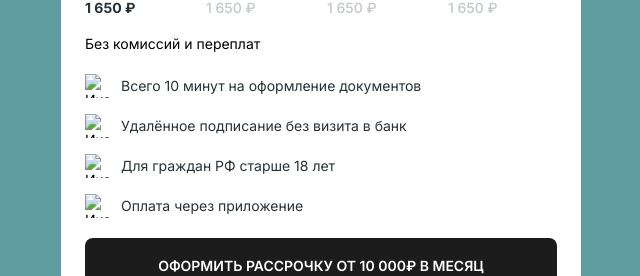
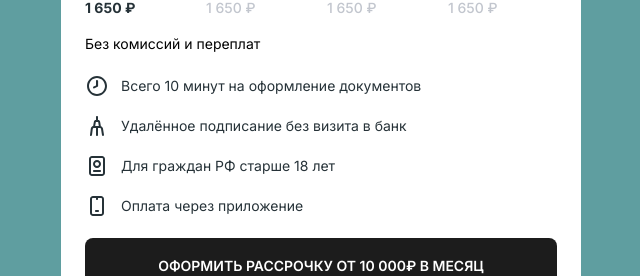
Before and after one commit to DavePHC/wiget, a plain HTML site: page index.html in a window 1280 px wide. Shown: the part 550-826 px from the top of the page, without its empty margins (319-959 px from the left). Drawn offline with Linux system fonts and the light colour scheme; the site is published under a folder, as on GitHub Pages, so addresses that start at the root find nothing.

Commit message:
Update index.html

```diff
--- a/index.html
+++ b/index.html
@@ -97,19 +97,19 @@
 
             <ul class="rb-wiget-block__list">
                 <li class="rb-wiget-block__list-item">
-                    <img width="24" height="24" src="/images/icons/clock.svg" alt="Иконка часов">
+                    <img width="24" height="24" src="images/icons/clock.svg" alt="Иконка часов">
                     <p>Всего 10 минут на оформление документов</p>
                 </li>
                 <li class="rb-wiget-block__list-item">
-                    <img width="24" height="24" src="/images/icons/pen.svg" alt="Иконка ручки">
+                    <img width="24" height="24" src="images/icons/pen.svg" alt="Иконка ручки">
                     <p>Удалённое подписание без визита в банк</p>
                 </li>
                 <li class="rb-wiget-block__list-item">
-                    <img width="24" height="24" src="/images/icons/passport.svg" alt="Иконка паспорта">
+                    <img width="24" height="24" src="images/icons/passport.svg" alt="Иконка паспорта">
                     <p>Для граждан РФ старше 18 лет</p>
                 </li>
                 <li class="rb-wiget-block__list-item">
-                    <img width="24" height="24" src="/images/icons/smartphone.svg" alt="Иконка смартфона">
+                    <img width="24" height="24" src="images/icons/smartphone.svg" alt="Иконка смартфона">
                     <p>Оплата через приложение</p>
                 </li>
             </ul>
```
